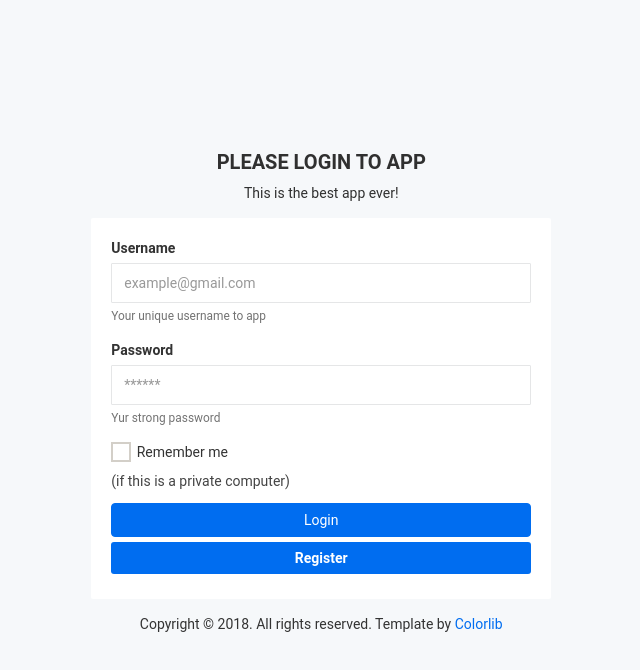
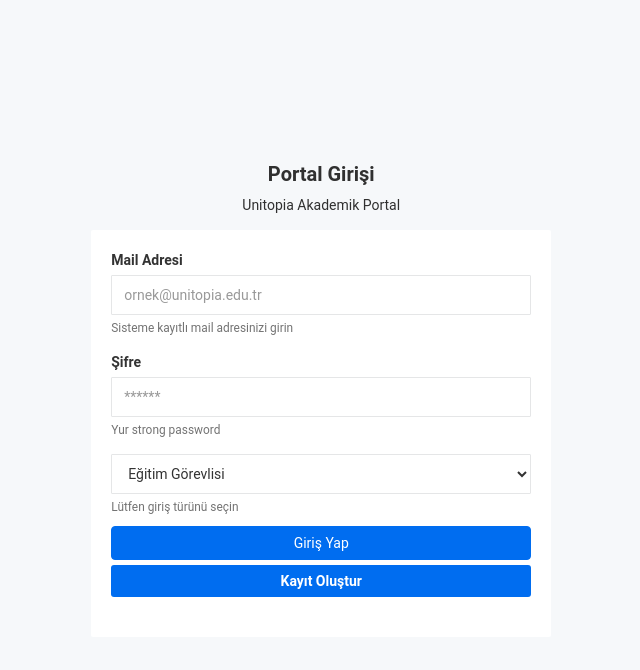
Before and after one commit to zeynepgk3/unitopia-admin, a plain HTML site: page login.html in a window 1280 px wide. Shown: the whole page, without its empty margins (321-961 px from the left). Drawn offline with Linux system fonts and the light colour scheme.

Commit message:
login and register pages updated

```diff
--- a/login.html
+++ b/login.html
@@ -68,36 +68,36 @@
   <div class="error-pagewrap">
     <div class="error-page-int">
       <div class="text-center m-b-md custom-login">
-				<h3>PLEASE LOGIN TO APP</h3>
-				<p>This is the best app ever!</p>
+        <h3>Portal Girişi</h3>
+        <p>Unitopia Akademik Portal</p>
       </div>
       <div class="content-error">
         <div class="hpanel">
           <div class="panel-body">
             <form action="#" id="loginForm">
               <div class="form-group">
-                                <label class="control-label" for="username">Username</label>
-                                <input type="text" placeholder="example@gmail.com" title="Please enter you username" required="" value="" name="username" id="username" class="form-control">
-                                <span class="help-block small">Your unique username to app</span>
+                <label class="control-label" for="mail">Mail Adresi</label>
+                <input type="text" placeholder="ornek@unitopia.edu.tr" title="Please enter you username" required="" value="" name="username" id="username" class="form-control">
+                <span class="help-block small">Sisteme kayıtlı mail adresinizi girin</span>
               </div>
               <div class="form-group">
-                                <label class="control-label" for="password">Password</label>
+                <label class="control-label" for="password">Şifre</label>
                 <input type="password" title="Please enter your password" placeholder="******" required="" value="" name="password" id="password" class="form-control">
                 <span class="help-block small">Yur strong password</span>
               </div>
-                            <div class="checkbox login-checkbox">
-                                <label>
-										<input type="checkbox" class="i-checks"> Remember me </label>
-                                <p class="help-block small">(if this is a private computer)</p>
-                            </div>
-                            <button class="btn btn-success btn-block loginbtn">Login</button>
-                            <a class="btn btn-default btn-block" href="#">Register</a>
+              <div class="form-group">
+                <!-- <label for="exampleFormControlSelect1">Giriş Türü</label> -->
+                <select class="form-control" id="exampleFormControlSelect1">
+                  <option>Eğitim Görevlisi</option>
+                  <option>Öğrenci İşleri Memuru</option>
+                  <option>Öğrenci</option>
+                </select>
+                <span class="help-block small">Lütfen giriş türünü seçin</span>
+                <button class="btn btn-success btn-block loginbtn">Giriş Yap</button>
+                <a class="btn btn-default btn-block" href="#">Kayıt Oluştur</a>
             </form>
           </div>
         </div>
-			</div>
-			<div class="text-center login-footer">
-				<p>Copyright © 2018. All rights reserved. Template by <a href="https://colorlib.com/wp/templates/">Colorlib</a></p>
       </div>
     </div>
   </div>
```
Also changed, not shown: register.html (+19 -12 lines). Lines whose indentation alone changed are shown as unchanged.
